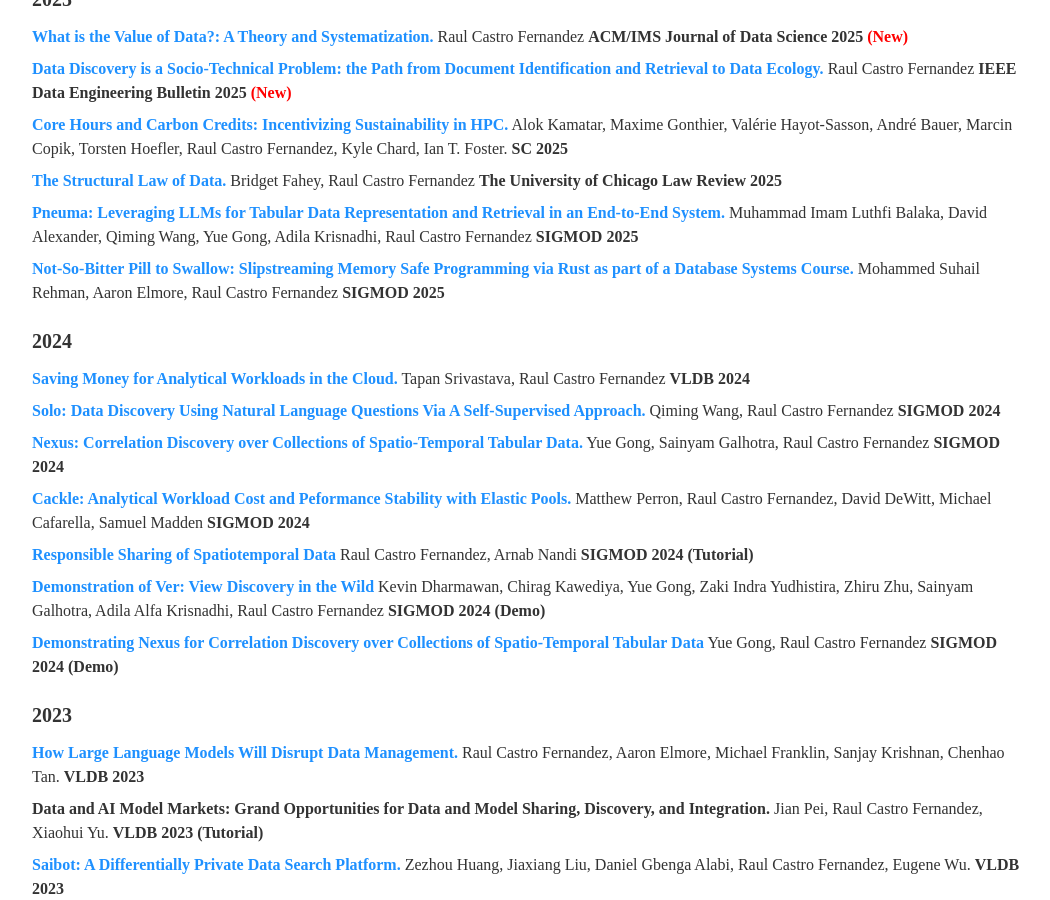
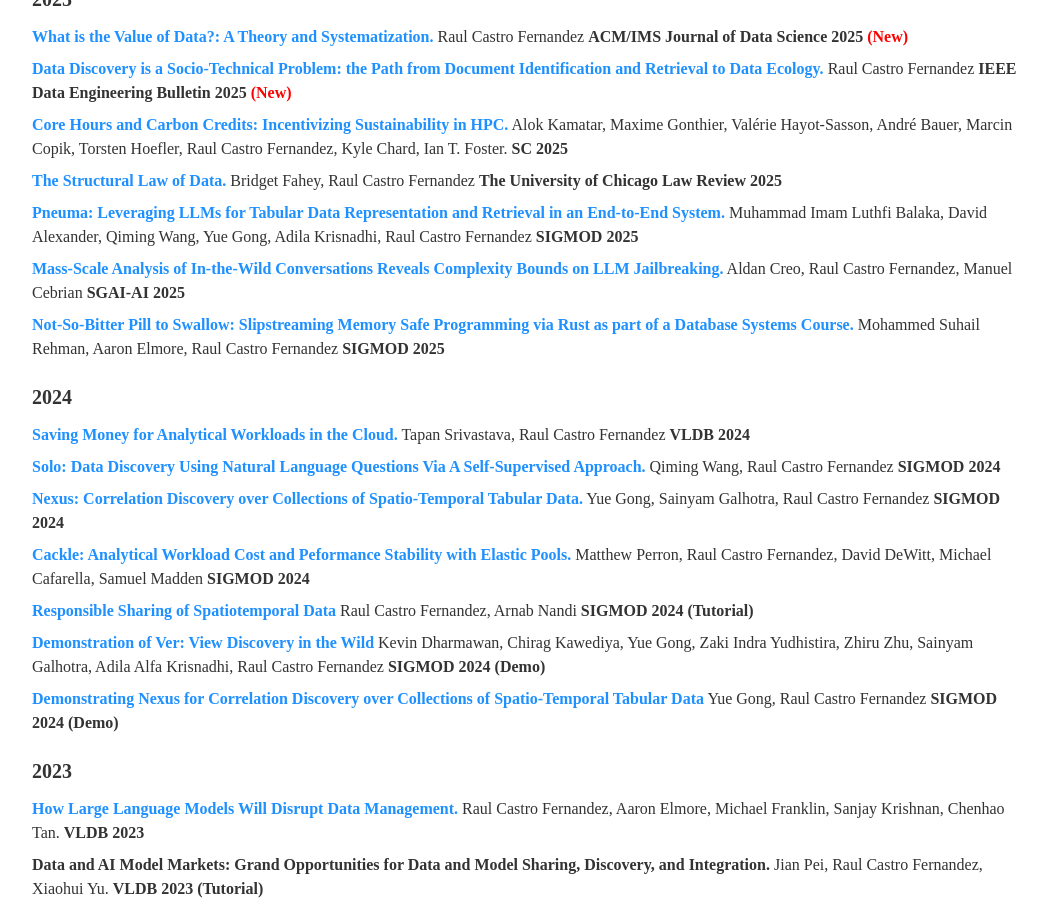
Before and after one commit to raulcf/raulcf.github.io, a Jekyll site: the page index.html, which Jekyll copies as it is, in a window 1280 px wide and 900 px high, scrolled down 1229 px. Shown: the whole window, without its empty margins (108-1158 px from the left). Built offline with Jekyll 4.4.1, drawn with Linux system fonts in a browser that asks for light colours; some web fonts are replaced.

Commit message:
added pub

```diff
--- a/index.html
+++ b/index.html
@@ -176,6 +176,17 @@
 <strong>SIGMOD 2025</strong> <strong> <span
 style='color:red;'></span></strong>
                     </li>
+
+                    <li>
+<strong><a
+href="https://link.springer.com/chapter/10.1007/978-3-032-11402-0_5">Mass-Scale
+Analysis of In-the-Wild Conversations Reveals Complexity Bounds on LLM
+Jailbreaking.</a></strong> Aldan Creo, Raul Castro Fernandez, Manuel Cebrian <strong>SGAI-AI 2025</strong> <strong> <span
+style='color:red;'></span></strong>
+                    </li>
+
+
+
                     <li>
 <strong><a href="https://dl.acm.org/doi/10.1145/3735091.3737532">Not-So-Bitter Pill to Swallow: Slipstreaming Memory Safe Programming via Rust as part of a Database Systems Course.</a></strong> Mohammed Suhail Rehman, Aaron Elmore, Raul Castro Fernandez <strong>SIGMOD 2025</strong> <strong> <span
 style='color:red;'></span></strong>
```
